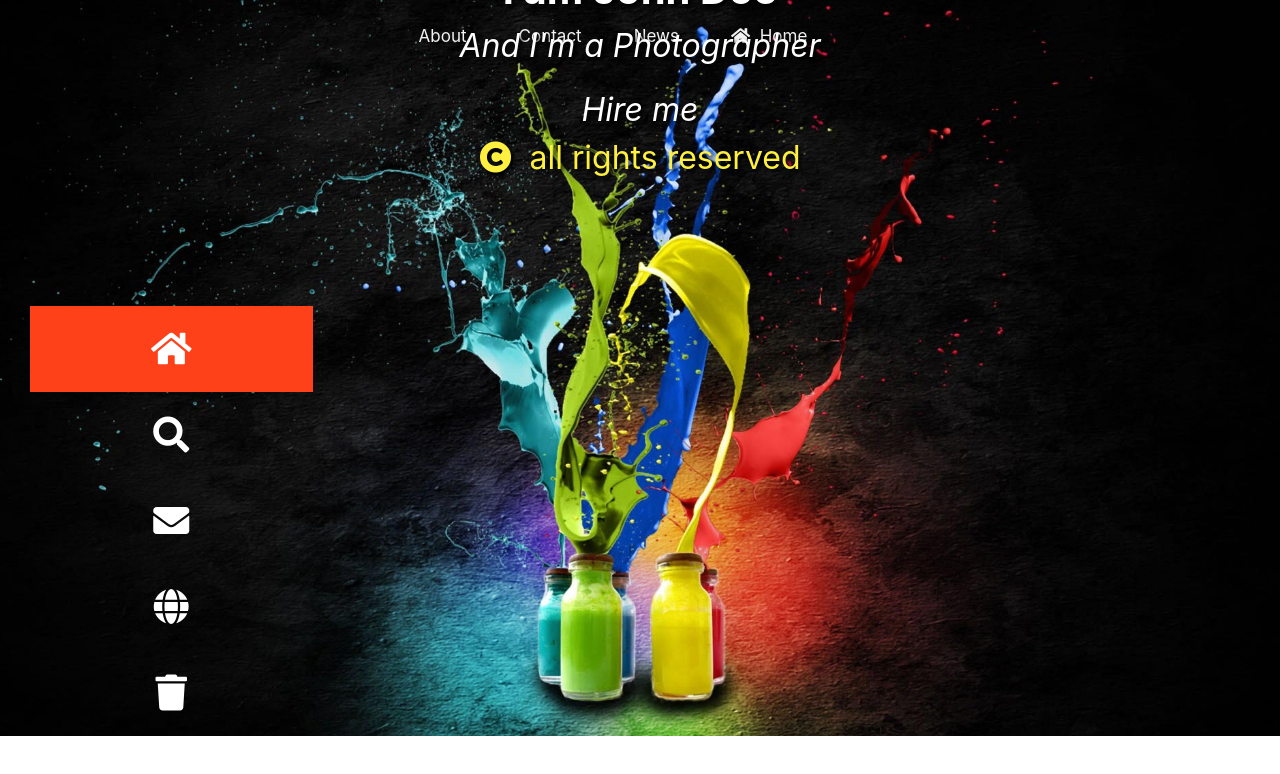
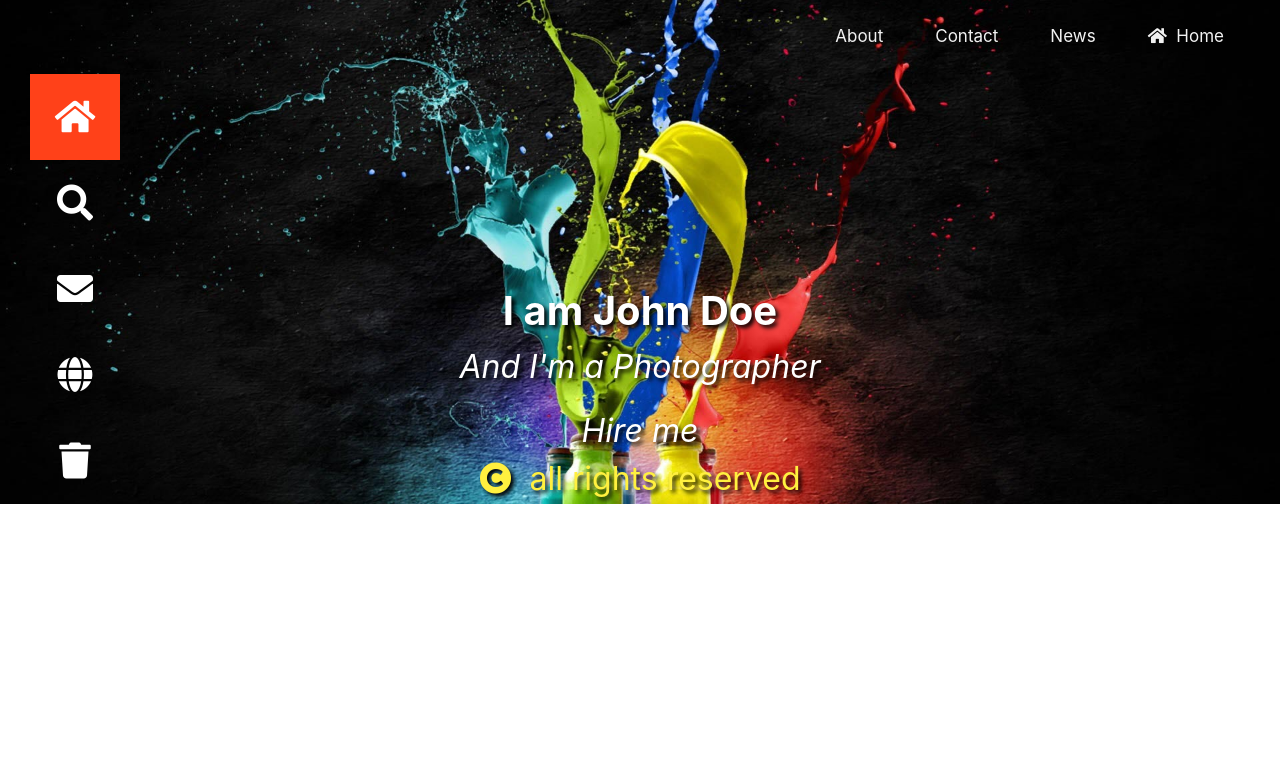
Before and after one commit to WBrocks/document.github.io.com, a plain HTML site: page index.html in a window 1280 px wide. Drawn offline with nearby package versions, Linux system fonts and the light colour scheme.

Commit message:
document

```diff
--- a/index.html
+++ b/index.html
@@ -21,9 +21,9 @@
 
 		<!-- ............. -->
 
-		<div class="bg-img">
+		<div class="bg-img col-12">
 			<div class="container-fluid col-12 ">
-				<div class="topnav col-sm-8 ">
+				<div class="topnav  ">
 					<a href="#home"><span><i class="fa fa-home"></i></span>&nbsp Home</a>
 					<a href="#news">News</a>
 					<a href="#contact">Contact</a>
@@ -31,13 +31,13 @@
 				</div>
 
 
-			<div class="hero-text col-sm-8">
+			<div class="hero-text ">
 				<h1><b>I am John Doe</b></h1>
 				<p><i>And I'm a Photographer</i></p>
 				<a ><em>Hire me</em></a>
 				<p id="cpy"><i class="fa fa-copyright"></i><span>&nbsp all rights reserved</span> </p>
 			</div>
-			<div class="icon-bar col-sm-3 ">
+			<div class="icon-bar">
 				<a class="active" href="#"><i class="fa fa-home"></i></a>
 				<a href="#"><i class="fa fa-search"></i></a>
 				<a href="#"><i class="fa fa-envelope"></i></a>
```
